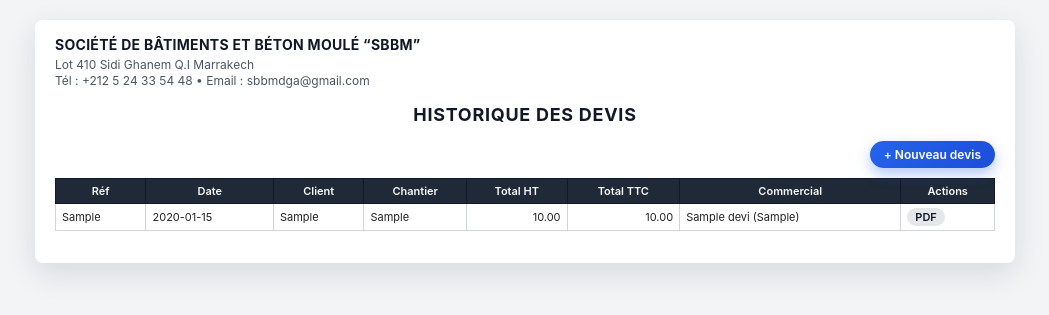
After one commit to SoufianeFadli/devis_app, a FastAPI app: page /devis/historique in a window 1280 px wide. The commit adds this page. Shown: the top 315 px of the page, without its empty margins (115-1164 px from the left). Run offline with FastAPI, Linux system fonts and the light colour scheme; tables that the repository leaves empty hold one stand-in row (values such as "Sample post").

Commit message:
Ajout page historique devis + maj templates

```diff
--- a/templates/devis.html
+++ b/templates/devis.html
@@ -11,6 +11,7 @@
   <div class="actions-top">
     <a class="btn" href="/pdf/{{ ref_devis }}" target="_blank">Exporter PDF</a>
     <a class="btn" href="/devis/form">Nouveau devis</a>
+    <a class="btn" href="/devis/historique" style="margin-left:8px;">Historique</a>
   </div>
 
   <div class="page">
--- a/templates/devis_form.html
+++ b/templates/devis_form.html
@@ -68,7 +68,7 @@
             <input class="inp" name="date_devis" value="{{ today }}" />
 
             <label class="lbl">Réf devis *</label>
-            <input class="inp" name="ref_devis" required value="{{ next_ref_devis or '' }}" placeholder="Référence auto" readonly/>
+            <input class="inp" ype="text" name="ref_devis" required value="{{ next_ref_devis or '' }}" readonly/>
             <label class="lbl">Mode livraison</label>
             <select class="inp" name="mode_livraison">
               <option value="SOLO">SOLO</option>
@@ -254,6 +254,9 @@
       <div style="display:flex; gap:10px; margin-top:14px;">
         <button class="btn" type="submit">Générer le devis</button>
         <a class="btn btn-secondary" href="/devis/form">Réinitialiser</a>
+      </div>
+      <div class="actions-top" style="margin-bottom:10px;">
+        <a class="btn" href="/devis/historique">Historique des devis</a>
       </div>
     </form>
   </div>
--- /dev/null
+++ b/templates/devis_historique.html
@@ -0,0 +1,67 @@
+<!doctype html>
+<html lang="fr">
+<head>
+  <meta charset="utf-8"/>
+  <meta name="viewport" content="width=device-width, initial-scale=1"/>
+  <title>Historique des devis - SBBM</title>
+  <link rel="stylesheet" href="/static/style.css">
+</head>
+<body>
+  <div class="page">
+
+    <header class="header">
+      <div class="header-left">
+        <div class="societe">SOCIÉTÉ DE BÂTIMENTS ET BÉTON MOULÉ “SBBM”</div>
+        <div class="coord">
+          Lot 410 Sidi Ghanem Q.I Marrakech<br>
+          Tél : +212 5 24 33 54 48 • Email : sbbmdga@gmail.com
+        </div>
+      </div>
+    </header>
+
+    <div class="title">
+      Historique des devis
+    </div>
+
+    <div class="actions-top" style="margin-bottom:10px;">
+      <a class="btn" href="/devis/form">+ Nouveau devis</a>
+    </div>
+
+    <table class="devis">
+      <thead>
+        <tr>
+          <th>Réf</th>
+          <th>Date</th>
+          <th>Client</th>
+          <th>Chantier</th>
+          <th>Total HT</th>
+          <th>Total TTC</th>
+          <th>Commercial</th>
+          <th>Actions</th>
+        </tr>
+      </thead>
+      <tbody>
+        {% for d in devis_list %}
+        <tr>
+          <td>{{ d.ref_devis }}</td>
+          <td>{{ d.date_devis }}</td>
+          <td>{{ d.client }}</td>
+          <td>{{ d.chantier }}</td>
+          <td class="num">{{ "%.2f"|format(d.total_ht or 0) }}</td>
+          <td class="num">{{ "%.2f"|format(d.total_ttc or 0) }}</td>
+          <td>{{ d.nom_commercial }} ({{ d.code_commercial }})</td>
+          <td>
+            <a class="btn btn-small" href="/pdf/{{ d.ref_devis }}" target="_blank">PDF</a>
+          </td>
+        </tr>
+        {% else %}
+        <tr>
+          <td colspan="8" style="text-align:center;">Aucun devis enregistré pour le moment.</td>
+        </tr>
+        {% endfor %}
+      </tbody>
+    </table>
+
+  </div>
+</body>
+</html>
```
